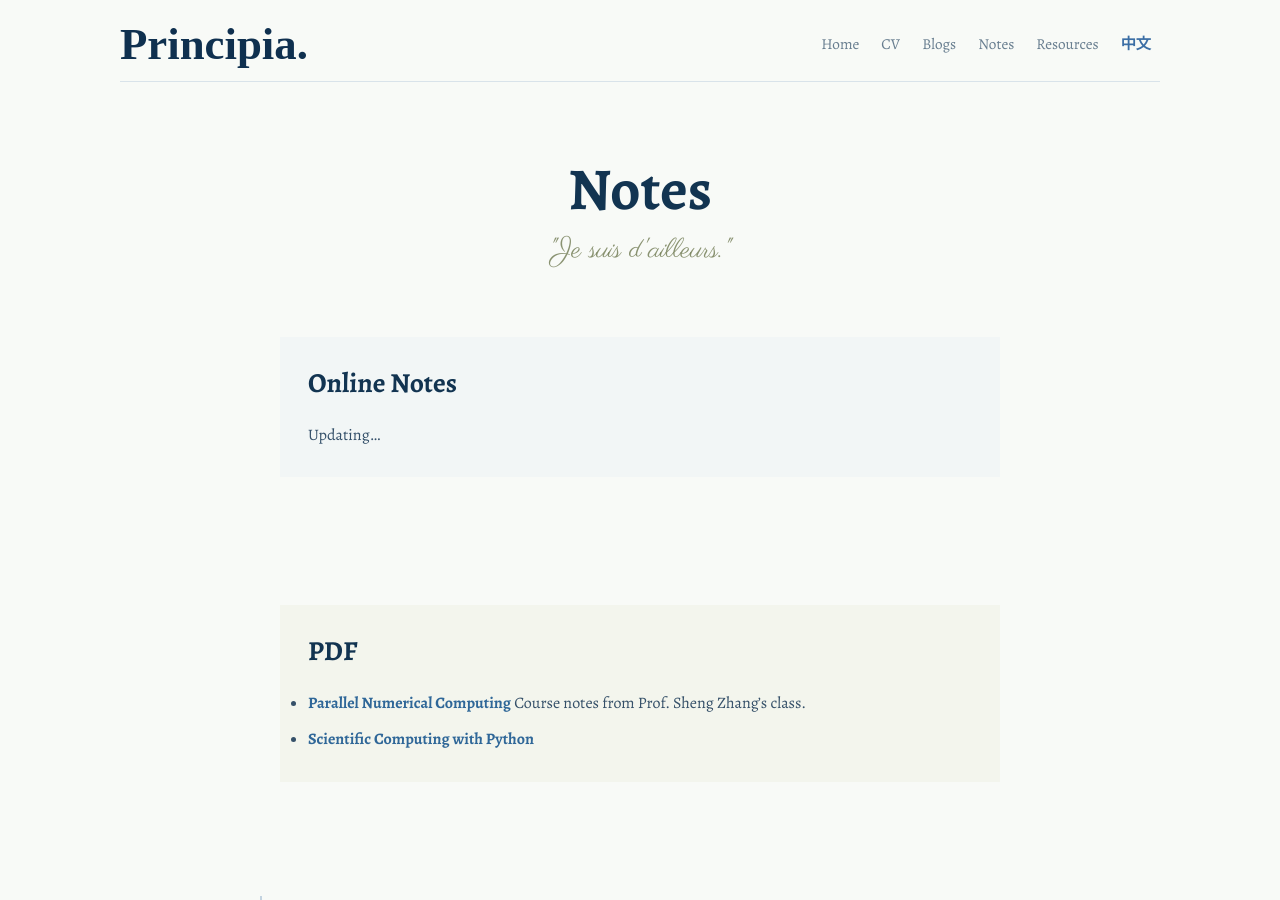
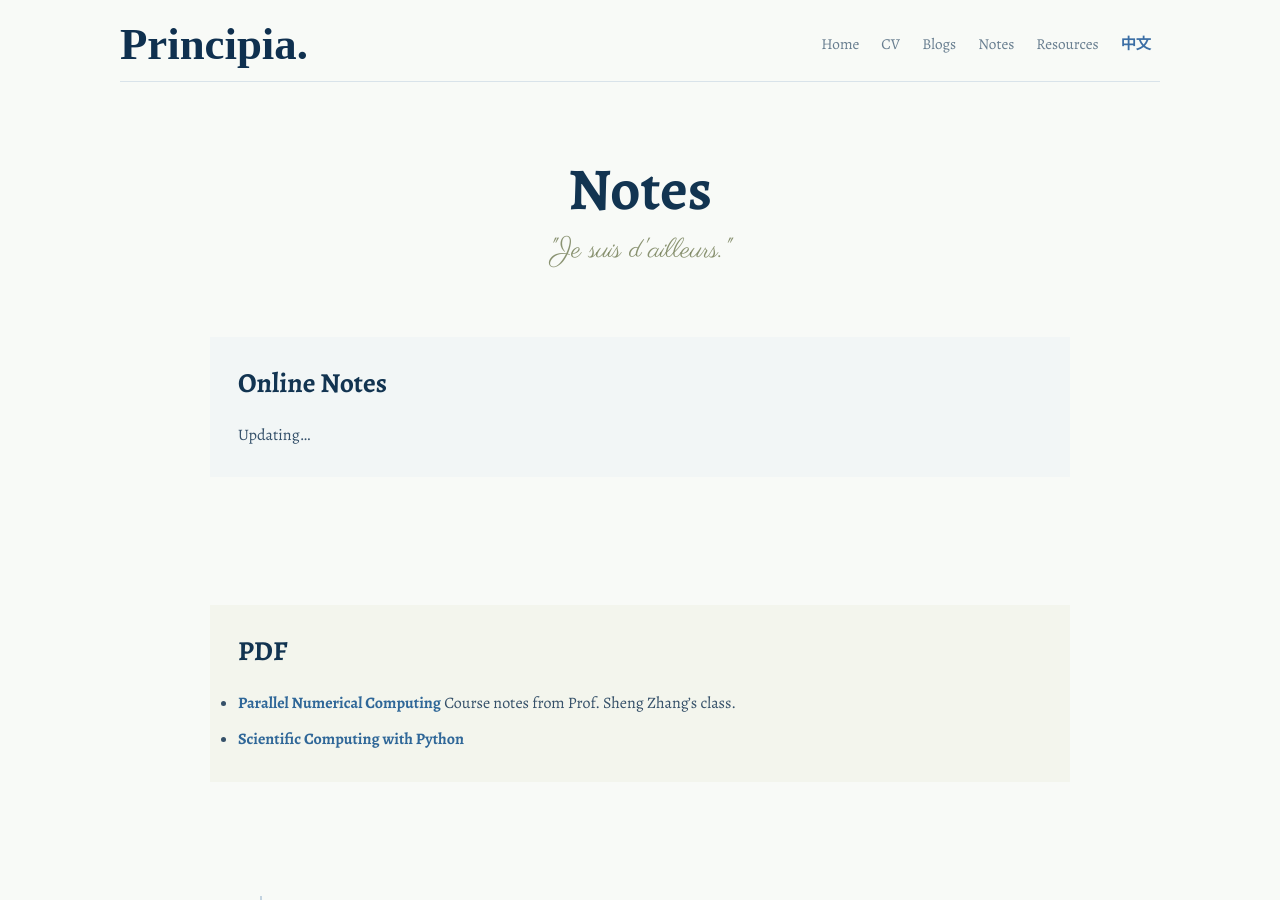
Before and after one commit to EtherealKasumi/personalpage, a Jekyll site: the page built from notes.md, in a window 1280 px wide and 900 px high. Built offline with Jekyll 4.4.1, drawn with Linux system fonts in a browser that asks for light colours; some web fonts are replaced; a style sheet for code colours, icons or effects is not loaded.

Commit message:
Widen soft content blocks

```diff
--- a/_layouts/default.html
+++ b/_layouts/default.html
@@ -515,7 +515,7 @@
         }
         .blog-page { position: relative; gap: clamp(28px, 5vw, 48px); }
         .blog-list {
-            width: min(760px, 100%);
+            width: min(860px, 100%);
             margin: 0 auto;
             gap: 16px;
         }
@@ -615,7 +615,7 @@
         }
         .page-footer,
         .post-footer {
-            width: min(760px, 100%);
+            width: min(860px, 100%);
             margin: clamp(42px, 8vw, 76px) auto 0;
             padding-top: 0;
             border-top: 0;
@@ -658,7 +658,7 @@
         .paper-container > h2,
         .paper-container > h2 + p,
         .paper-container > h2 + ul {
-            width: min(720px, 100%);
+            width: min(860px, 100%);
             padding-left: clamp(18px, 3vw, 28px);
             padding-right: clamp(18px, 3vw, 28px);
             background: rgba(238, 243, 244, 0.58);
@@ -680,7 +680,7 @@
         }
         .paper-container > .page-tagline + p,
         .paper-container > .page-heading + p:not(.page-tagline) {
-            width: min(720px, 100%);
+            width: min(860px, 100%);
             padding: clamp(18px, 3vw, 28px);
             background: rgba(238, 243, 244, 0.46);
         }
```
